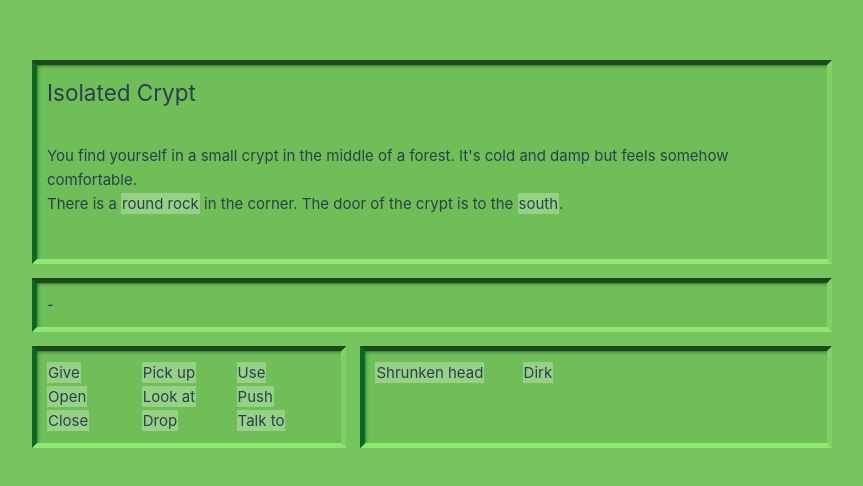
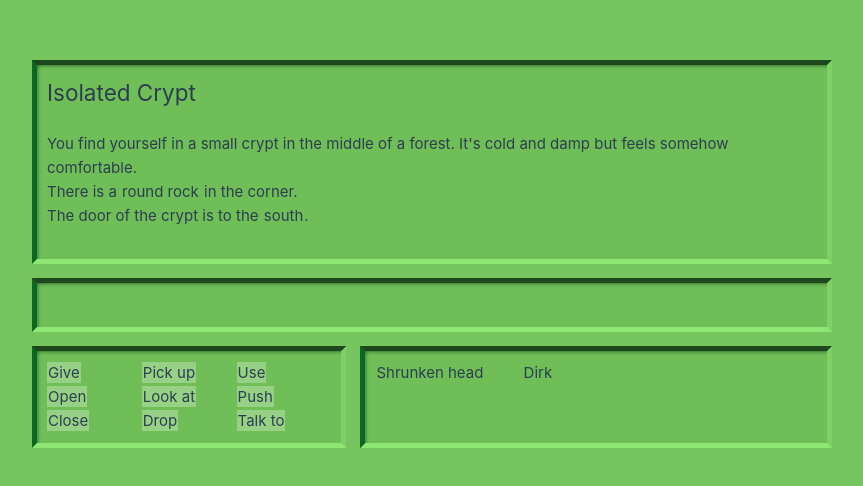
Before and after one commit to peteranastasiou/endymion, a Vue app: page / in a window 1280 px wide. Shown: the part 146-632 px from the top of the page, without its empty margins (208-1071 px from the left). Built offline with nearby package versions, Linux system fonts and the light colour scheme; the HTML template or start-up script is replaced by a standard one.

Commit message:
Implemented control flow between interactive text boxes

```diff
--- a/src/assets/main.scss
+++ b/src/assets/main.scss
@@ -17,18 +17,6 @@ body {
   padding: 0 0;
 }
 
-a {
-  background: rgb(151, 209, 133);
-  cursor: pointer;
-  padding: 1px;
-}
-
-@media (hover: hover) {
-  a:hover {
-    background-color: rgb(163, 223, 144);
-  }
-}
-
 // @media (min-width: 1024px) {
 //   #app {
 //   }
--- a/src/components/RoomComponent.vue
+++ b/src/components/RoomComponent.vue
@@ -1,37 +1,94 @@
 <script setup lang="ts">
-import DebossFrame from './DebossFrame.vue';
+import TextBox from './TextBox.vue';
 import { rooms, type Room } from '@/game/rooms';
-import { reactive, ref } from 'vue';
-// defineProps<{
-//   msg: string;
-// }>();
+import { reactive } from 'vue';
+import { type Action, Verb } from '../game/action';
 
-const state = reactive({
+enum InputState {
+  VERB = 'verb',
+  OBJECT = 'object',
+  WITH_OBJECT = 'with-object',
+}
+
+interface State {
+  room: Room;
+  inputState: InputState;
+  output: string;
+  action: Action;
+}
+
+const state = reactive<State>({
   room: rooms['isolatedCrypt']!,
+  inputState: InputState.VERB,
+  output: '',
+  action: {},
 });
 
 const title = state.room.title;
 const description = state.room.describe();
 
-const goSouth = () => {
-  console.log('South');
-};
+// TODO preview output on hover, clear on hover-off
 
-const rock = () => {
-  console.log('Rock');
-};
+function verbClick(name: string) {
+  state.output = '';
+  const verb = name as Verb;
+  if (verb === state.action.verb) {
+    // Special case: clear action
+    state.action = {};
+    state.inputState = InputState.VERB;
+    return;
+  }
+
+  state.action = { verb };
+  if (state.action.verb === 'Use') {
+    state.action.with = 'with';
+  }
+  if (state.action.verb === 'Give') {
+    state.action.with = 'to';
+  }
+
+  state.inputState = InputState.OBJECT;
+}
+
+function nounClick(name: string) {
+  if (state.inputState === InputState.OBJECT) {
+    if (!state.action.object) {
+      state.action.object = name;
+      if (!state.action.with) {
+        // Fire off action here
+        state.inputState = InputState.VERB;
+      } else if (state.action.verb == 'Use') {
+        // Fire off tentative action here - user may want to "use with"
+      }
+    } else {
+      state.action.withObject = name;
+      state.inputState = InputState.VERB;
+    }
+  }
+}
 </script>
 
 <template>
   <div class="container">
-    <DebossFrame class="description">
+    <TextBox
+      class="description"
+      :html="description"
+      @clicked="nounClick"
+      :linkEnabled="state.inputState === 'object'"
+    >
       <h2>{{ title }}</h2>
-      <p v-html="description"></p>
-    </DebossFrame>
-    <DebossFrame class="output">
-      <p>-</p>
-    </DebossFrame>
-    <DebossFrame class="verbs">
+    </TextBox>
+    <TextBox class="output">
+      <p style="height: 24px">
+        {{ state.action.verb }} {{ state.action.object }}
+        {{
+          state.action.object && state.action.with
+            ? `${state.action.with} ${state.action.withObject ?? ''}`
+            : ''
+        }}
+      </p>
+    </TextBox>
+    <TextBox class="verbs" @clicked="verbClick" linkEnabled>
       <div class="verb-container">
         <p><a>Give</a></p>
         <p><a>Pick up</a></p>
@@ -43,13 +100,13 @@ const rock = () => {
         <p><a>Drop</a></p>
         <p><a>Talk to</a></p>
       </div>
-    </DebossFrame>
-    <DebossFrame class="inventory">
+    </TextBox>
+    <TextBox class="inventory" @clicked="nounClick" :linkEnabled="state.inputState === 'object'">
       <div class="inventory-container">
         <p><a>Shrunken head</a></p>
         <p><a>Dirk</a></p>
       </div>
-    </DebossFrame>
+    </TextBox>
   </div>
 </template>
 
--- /dev/null
+++ b/src/components/TextBox.vue
@@ -0,0 +1,47 @@
+<script setup lang="ts">
+import { computed } from 'vue';
+import DebossFrame from './DebossFrame.vue';
+
+const props = defineProps<{
+  html?: string;
+  linkEnabled?: boolean;
+}>();
+
+const emit = defineEmits(['clicked']);
+
+function clicked(e: Event) {
+  const t = e.target;
+  if (props.linkEnabled && t instanceof HTMLAnchorElement) {
+    emit('clicked', t.textContent);
+  }
+}
+
+const linkClass = computed(() => {
+  return props.linkEnabled ? 'linkEnabled' : '';
+});
+</script>
+
+<template>
+  <DebossFrame @click="clicked" :class="linkClass">
+    <slot></slot>
+    <div v-html="html"></div>
+  </DebossFrame>
+</template>
+
+<style lang="scss">
+a {
+  padding: 1px;
+}
+.linkEnabled {
+  a {
+    background: rgb(151, 209, 133);
+    cursor: pointer;
+  }
+
+  @media (hover: hover) {
+    a:hover {
+      background-color: rgb(163, 223, 144);
+    }
+  }
+}
+</style>
--- a/src/game/action.ts
+++ b/src/game/action.ts
@@ -21,7 +21,8 @@ export type Verb =
   | 'West';
 
 export interface Action {
-  verb: Verb;
+  verb?: Verb;
   object?: string;
+  with?: string;
   withObject?: string;
 }
--- a/src/game/rooms.ts
+++ b/src/game/rooms.ts
@@ -17,7 +17,7 @@ export const rooms: Record<string, Room> = {
     describe() {
       return `You find yourself in a small crypt in the middle of a forest.
         It's cold and damp but feels somehow comfortable. <br>
-        There is a <a>round rock</a> in the corner.
+        There is a <a>round rock</a> in the corner. <br>
         The door of the crypt is to the <a>south</a>.`;
     },
     handleInput(action: Action) {
```
Also changed, not shown: src/App.vue (+4 -4 lines).
